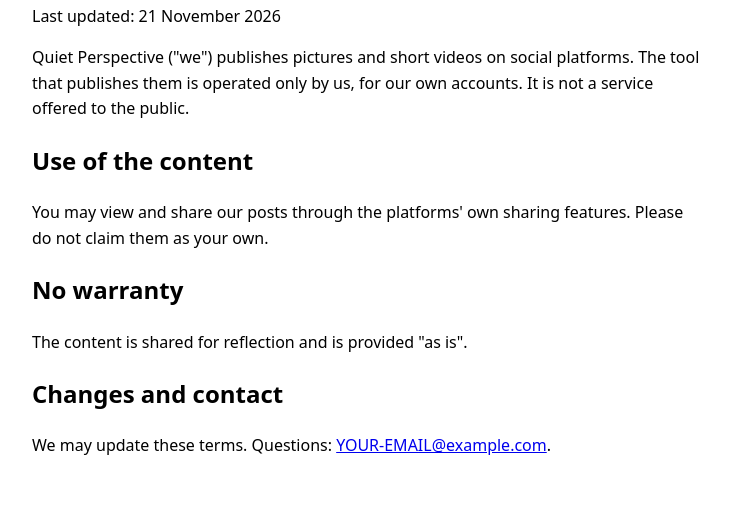
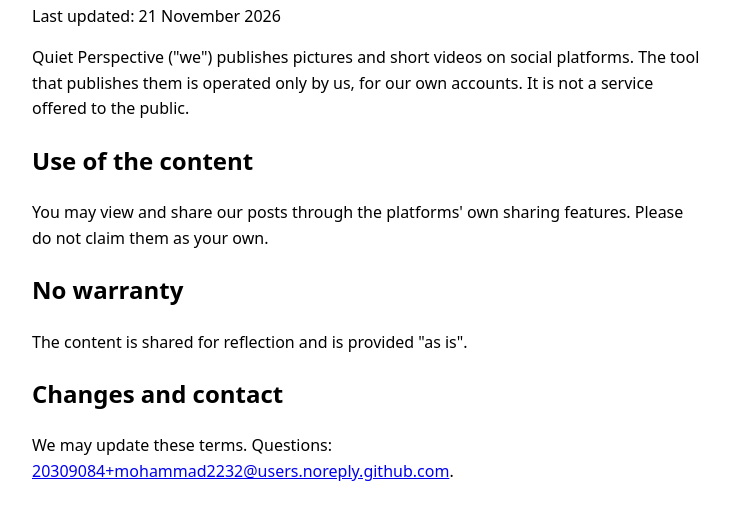
Before and after one commit to mohammad2232/mohammad2232.github.io, a plain HTML site: page terms.html in a window 1280 px wide. Shown: the part 117-636 px from the top of the page, without its empty margins (272-1001 px from the left). Drawn offline with Linux system fonts and the light colour scheme.

Commit message:
Change contact email in terms.html
Updated contact email in the Terms of Service.

```diff
--- a/terms.html
+++ b/terms.html
@@ -10,5 +10,5 @@ operated only by us, for our own accounts. It is not a service offered to the pu
 <h2>No warranty</h2>
 <p>The content is shared for reflection and is provided "as is".</p>
 <h2>Changes and contact</h2>
-<p>We may update these terms. Questions: <a href="mailto:YOUR-EMAIL@example.com">YOUR-EMAIL@example.com</a>.</p>
+<p>We may update these terms. Questions: <a href="mailto:20309084+mohammad2232@users.noreply.github.com">20309084+mohammad2232@users.noreply.github.com</a>.</p>
 </body></html>
```
